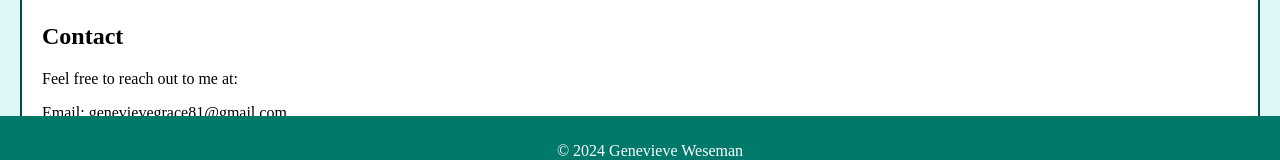
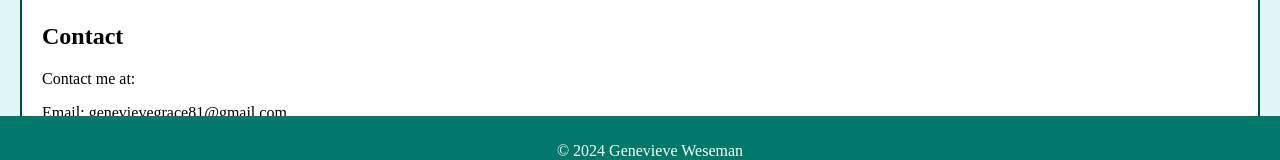
Before and after one commit to GenWeseman/my-personal-website, a plain HTML site: page index.html in a window 1280 px wide. Shown: the part 614-774 px from the top of the page. Drawn offline with Linux system fonts and the light colour scheme.

Commit message:
index.html

```diff
--- a/index.html
+++ b/index.html
@@ -78,7 +78,7 @@
         </section>
         <section id="contact" class="contact">
             <h2>Contact</h2>
-            <p>Feel free to reach out to me at:</p>
+            <p>Contact me at:</p>
             <p>Email: genevievegrace81@gmail.com</p>
             <p>LinkedIn: https://www.linkedin.com/in/genevieve-weseman-2868a980/</p>
             </section>
```
